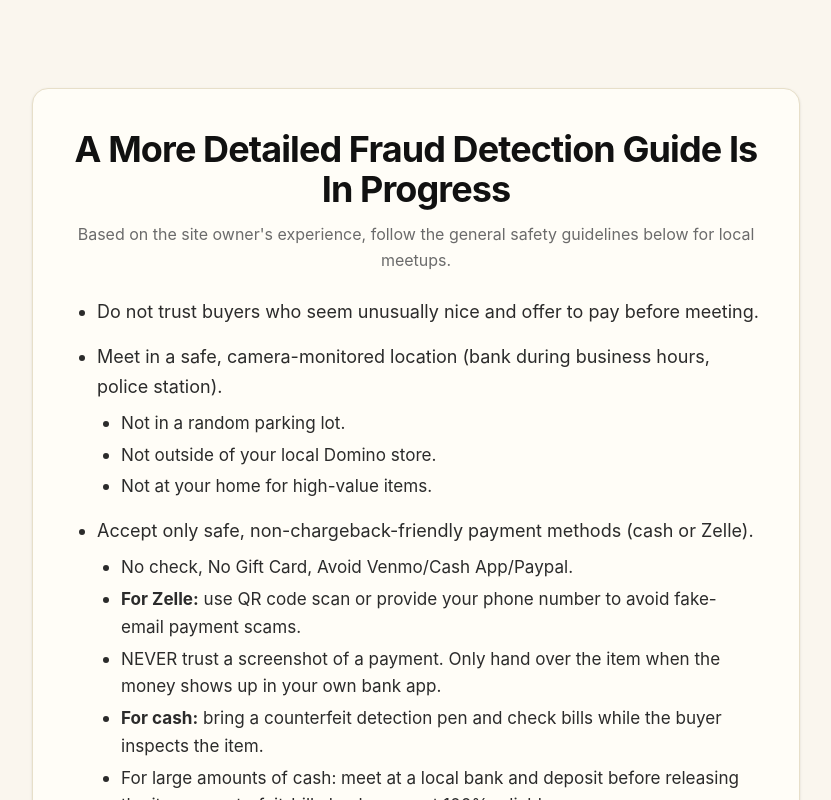
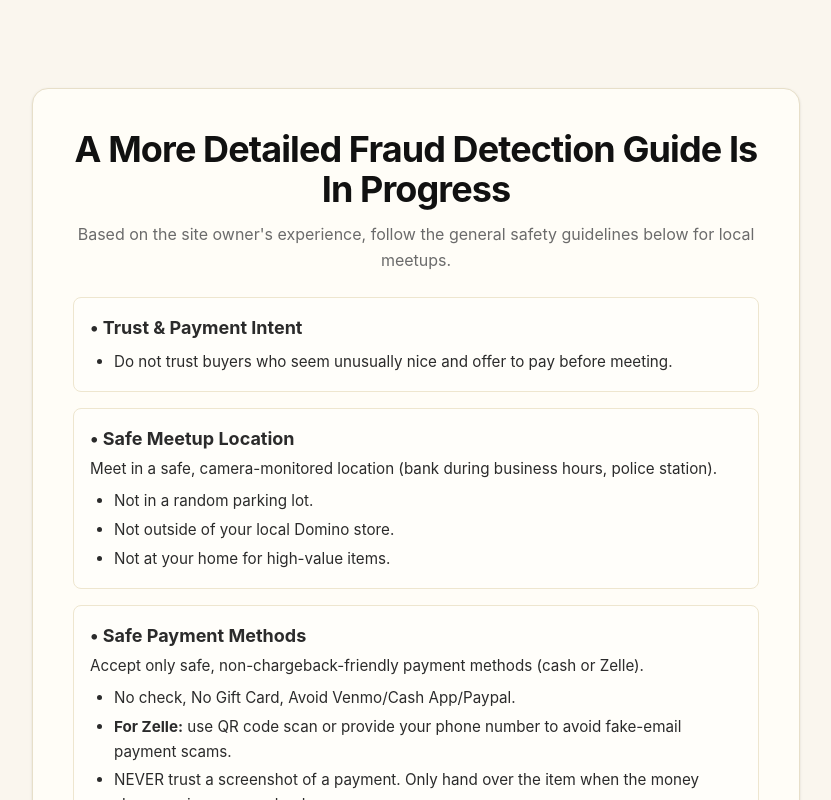
Before and after one commit to yyss8/IsBuyerLegit, a React (Vite) app: page / in a window 1280 px wide. Both pictures are taken after a click on the button "local". Shown: the top 800 px of the page, without its empty margins (224-1055 px from the left). Built offline with nearby package versions, Linux system fonts and the light colour scheme.

Commit message:
content: restructure local guide into visual section cards

```diff
--- a/note/AI.md
+++ b/note/AI.md
@@ -524,3 +524,23 @@ Refine one local meetup bullet to explicitly require two buyer check-ins before
   - Seller heads out only after second close-distance confirmation.
 
 **Status**: Completed.
+
+---
+
+## Task: Local Guide Readability Restructure (March 1, 2026)
+
+**Objective**:
+Make the local safety content easier to scan by converting dense list text into clearly separated visual sections.
+
+**Implementation Details**:
+- Refactored local guide from one long nested list to multiple mini-sections.
+- Added clear heading bullets per section:
+  - Trust & Payment Intent
+  - Safe Meetup Location
+  - Safe Payment Methods
+  - Buyer Prompt Compliance
+  - Marketplace Message Pattern
+- Each section now uses a subtle bordered card with concise bullets for faster reading.
+- Preserved all existing safety guidance content and copy-to-clipboard example behavior.
+
+**Status**: Completed and build-verified.
--- a/src/PlatformRouting.jsx
+++ b/src/PlatformRouting.jsx
@@ -108,42 +108,61 @@ const PlatformRouting = () => {
               <p className="mt-3 text-sm md:text-base text-[#6B6B6B] text-center leading-relaxed">
                 Based on the site owner&apos;s experience, follow the general safety guidelines below for local meetups.
               </p>
-              <ul className="mt-6 space-y-4 text-base md:text-lg leading-relaxed text-[#2B2B2B] list-disc pl-6">
-                <li>
-                  Do not trust buyers who seem unusually nice and offer to pay before meeting.
-                </li>
-                <li>
-                  Meet in a safe, camera-monitored location (bank during business hours, police station).
-                  <ul className="mt-2 list-disc pl-6 space-y-1 text-[0.95em]">
+              <div className="mt-6 space-y-4 text-[#2B2B2B]">
+                <section className="rounded-lg border border-[#EEE6CF] bg-[#FFFEFA] p-4">
+                  <h3 className="text-base md:text-lg font-bold">• Trust & Payment Intent</h3>
+                  <ul className="mt-2 list-disc pl-6 space-y-1 text-[0.95em] leading-relaxed">
+                    <li>Do not trust buyers who seem unusually nice and offer to pay before meeting.</li>
+                  </ul>
+                </section>
+
+                <section className="rounded-lg border border-[#EEE6CF] bg-[#FFFEFA] p-4">
+                  <h3 className="text-base md:text-lg font-bold">• Safe Meetup Location</h3>
+                  <p className="mt-1 text-[0.95em] leading-relaxed">
+                    Meet in a safe, camera-monitored location (bank during business hours, police station).
+                  </p>
+                  <ul className="mt-2 list-disc pl-6 space-y-1 text-[0.95em] leading-relaxed">
                     <li>Not in a random parking lot.</li>
                     <li>Not outside of your local Domino store.</li>
                     <li>Not at your home for high-value items.</li>
                   </ul>
-                </li>
-                <li>
-                  Accept only safe, non-chargeback-friendly payment methods (cash or Zelle).
-                  <ul className="mt-2 list-disc pl-6 space-y-1 text-[0.95em]">
+                </section>
+
+                <section className="rounded-lg border border-[#EEE6CF] bg-[#FFFEFA] p-4">
+                  <h3 className="text-base md:text-lg font-bold">• Safe Payment Methods</h3>
+                  <p className="mt-1 text-[0.95em] leading-relaxed">
+                    Accept only safe, non-chargeback-friendly payment methods (cash or Zelle).
+                  </p>
+                  <ul className="mt-2 list-disc pl-6 space-y-1 text-[0.95em] leading-relaxed">
                     <li>No check, No Gift Card, Avoid Venmo/Cash App/Paypal.</li>
                     <li><strong>For Zelle:</strong> use QR code scan or provide your phone number to avoid fake-email payment scams.</li>
                     <li>NEVER trust a screenshot of a payment. Only hand over the item when the money shows up in your own bank app.</li>
-                    <li><strong>For cash:</strong> bring a counterfeit detection pen and check bills while the buyer inspects the item.</li>
+                    <li><strong>For cash:</strong> bring a counterfeit detection pen and ask to check bills while the buyer inspects the item.</li>
                     <li>For large amounts of cash: meet at a local bank and deposit before releasing the item; counterfeit-bill checks are not 100% reliable.</li>
                   </ul>
-                </li>
-                <li>
-                  Avoid buyers who cannot follow basic meetup prompts.
-                  <ul className="mt-2 list-disc pl-6 space-y-1 text-[0.95em]">
+                </section>
+
+                <section className="rounded-lg border border-[#EEE6CF] bg-[#FFFEFA] p-4">
+                  <h3 className="text-base md:text-lg font-bold">• Buyer Prompt Compliance</h3>
+                  <p className="mt-1 text-[0.95em] leading-relaxed">
+                    Avoid buyers who cannot follow basic meetup prompts.
+                  </p>
+                  <ul className="mt-2 list-disc pl-6 space-y-1 text-[0.95em] leading-relaxed">
                     <li>Ask the buyer to update you at two points: first when they start heading out (with an estimated arrival time), and again when they are about [x] minutes away. Only leave to meet once they confirm they are close (adjust [x] based on distance).</li>
                     <li>Stick to the agreed meetup time. Not showing up on time can be suspicious (for example, waiting until it gets dark).</li>
                     <li>If the buyer asks to change locations during the meetup, decline if the new location has no cameras or foot traffic.</li>
                   </ul>
-                </li>
-                <li>
-                  On <strong>Facebook Marketplace</strong>, reply within two messages to reduce negative-feedback risk and keep responses detailed.
-                  <ul className="mt-2 list-disc pl-6 space-y-1 text-[0.95em]">
+                </section>
+
+                <section className="rounded-lg border border-[#EEE6CF] bg-[#FFFEFA] p-4">
+                  <h3 className="text-base md:text-lg font-bold">• Marketplace Message Pattern</h3>
+                  <p className="mt-1 text-[0.95em] leading-relaxed">
+                    On <strong>Facebook Marketplace</strong>, reply within two messages to reduce negative-feedback risk and keep responses detailed.
+                  </p>
+                  <ul className="mt-2 list-disc pl-6 space-y-1 text-[0.95em] leading-relaxed">
                     <li>If buyer intent is unclear within two messages, treat it as a likely non-legit or problematic buyer.</li>
                     <li>
-                      <span>Example response: “{exampleResponse}”</span>
+                      <span>Keep your initial responses detailed and clear. Example response: “{exampleResponse}”</span>
                       <button
                         onClick={handleCopyExample}
                         className="cursor-pointer ml-3 rounded-md border border-[#D9CC9A] px-3 py-1 text-sm font-semibold text-[#7A5A00] transition-all duration-300 hover:bg-[#F4E7C0] focus:outline-none focus:ring-2 focus:ring-[#B8860B]/40"
@@ -152,8 +171,8 @@ const PlatformRouting = () => {
                       </button>
                     </li>
                   </ul>
-                </li>
-              </ul>
+                </section>
+              </div>
 
               <div className="mt-6 rounded-xl border border-[#E7DFC9] bg-[#FFF9E8] px-4 py-3 text-sm md:text-base text-[#5A4A1A] leading-relaxed">
                 This is a general safety guide, and scam tactics continue to evolve over time. You may complete many deals without strictly following every step above, but a single scam can wipe out profit from dozens of successful transactions. Stay alert and prioritize safety in every meetup.
```
